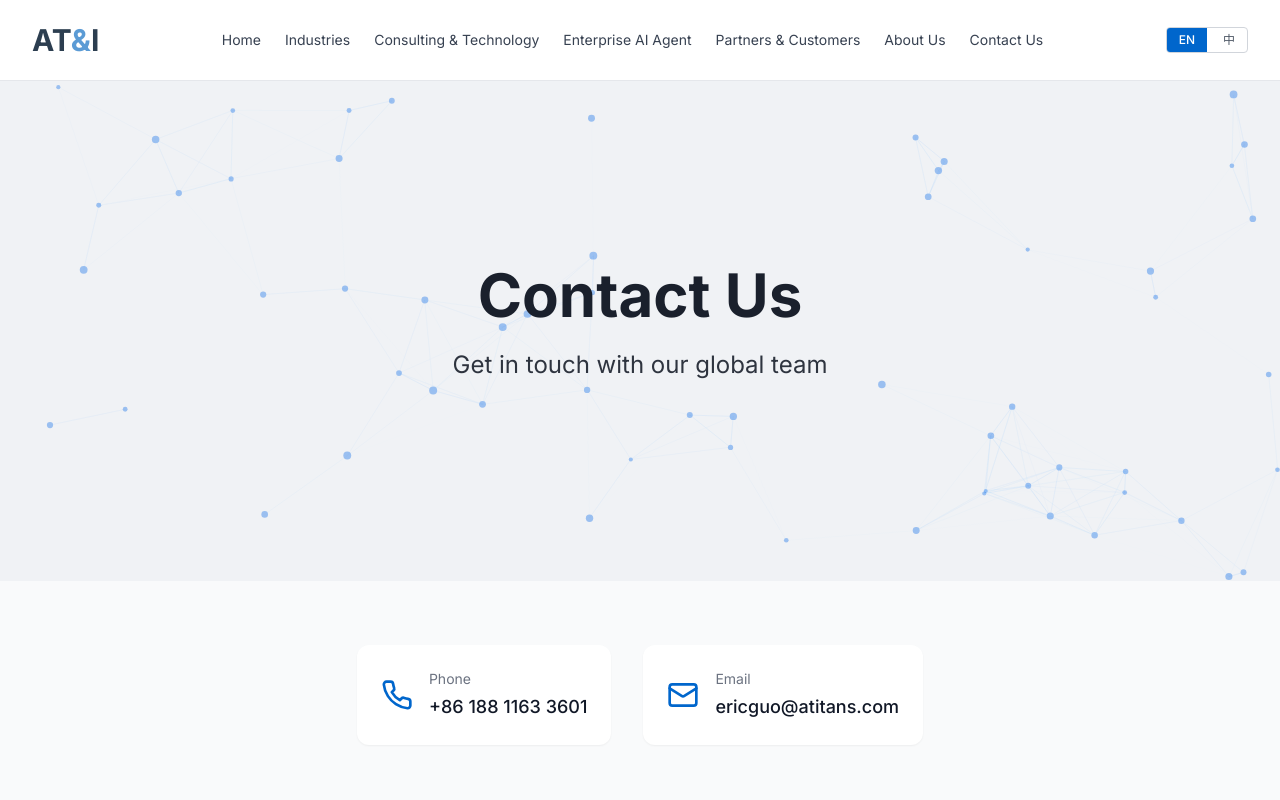
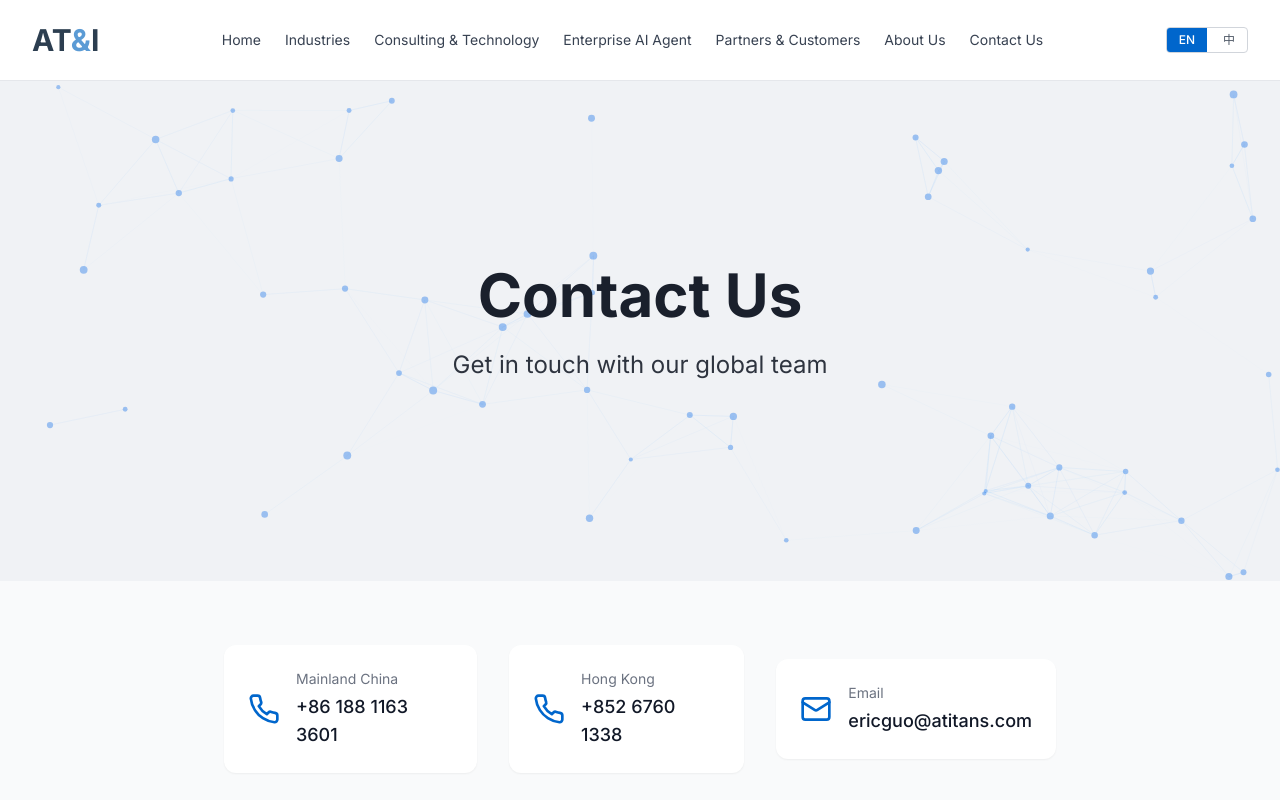
Before and after one commit to clover475/-ati-site, a Next.js app: page /contact in a window 1280 px wide. Shown: the top 800 px of the page. Built offline with nearby package versions, Linux system fonts and the light colour scheme.

Commit message:
Contact页面添加中国大陆和中国香港电话

```diff
--- a/app/contact/page.tsx
+++ b/app/contact/page.tsx
@@ -82,12 +82,25 @@ export default function ContactPage() {
             <div className="flex items-center gap-4 bg-white rounded-xl p-6 shadow-sm">
               <Phone className="w-8 h-8 text-[#0066CC] flex-shrink-0" />
               <div>
-                <p className="text-sm text-gray-500 mb-1">{t({ EN: "Phone", CN: "电话" })}</p>
+                <p className="text-sm text-gray-500 mb-1">{t({ EN: "Mainland China", CN: "中国大陆" })}</p>
                 <a
                   href="tel:+8618811633601"
                   className="text-lg font-medium text-gray-900 hover:text-[#0066CC] transition-colors"
                 >
                   +86 188 1163 3601
+                </a>
+              </div>
+            </div>
+
+            <div className="flex items-center gap-4 bg-white rounded-xl p-6 shadow-sm">
+              <Phone className="w-8 h-8 text-[#0066CC] flex-shrink-0" />
+              <div>
+                <p className="text-sm text-gray-500 mb-1">{t({ EN: "Hong Kong", CN: "中国香港" })}</p>
+                <a
+                  href="tel:+85267601338"
+                  className="text-lg font-medium text-gray-900 hover:text-[#0066CC] transition-colors"
+                >
+                  +852 6760 1338
                 </a>
               </div>
             </div>
```
